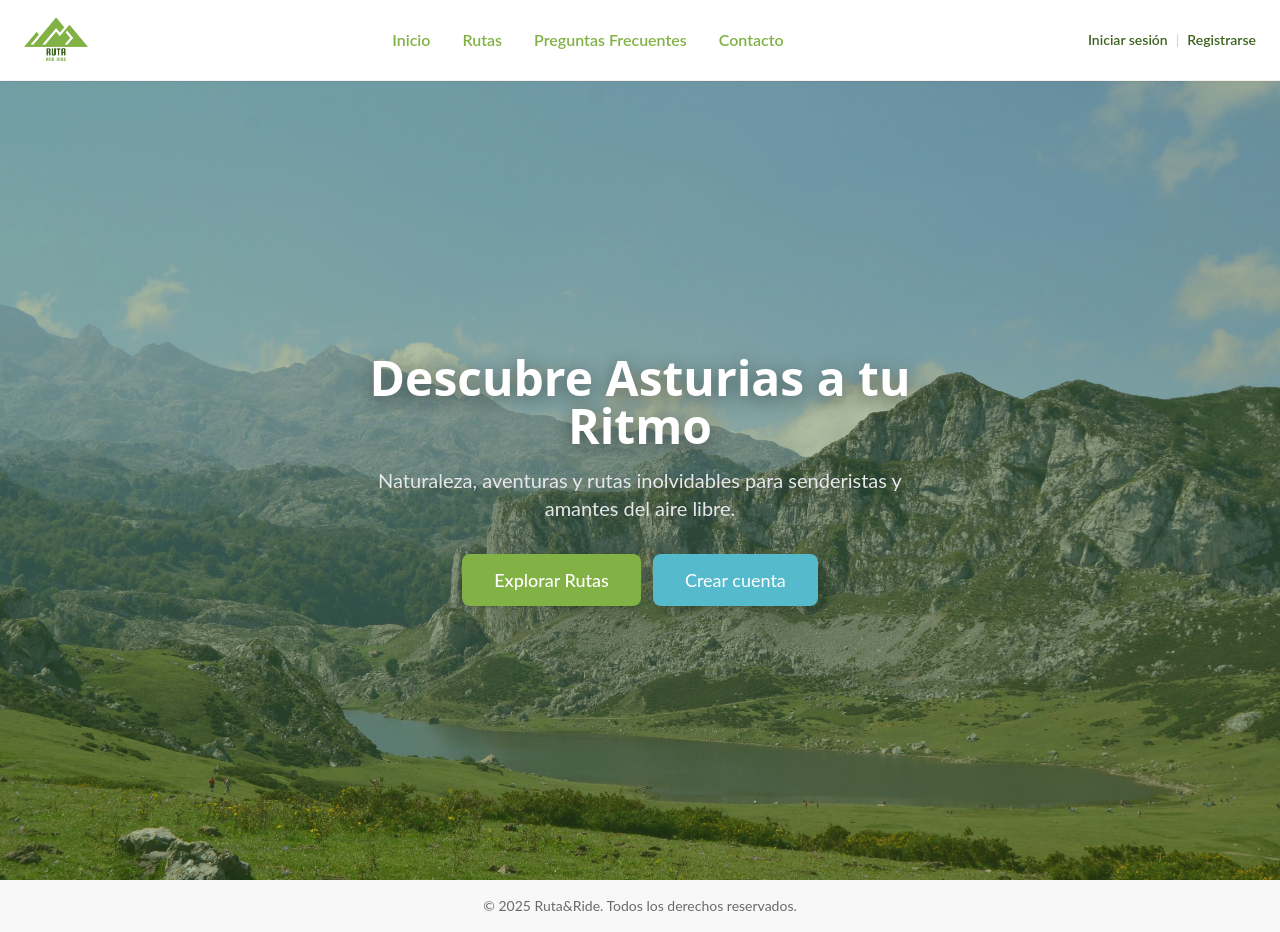
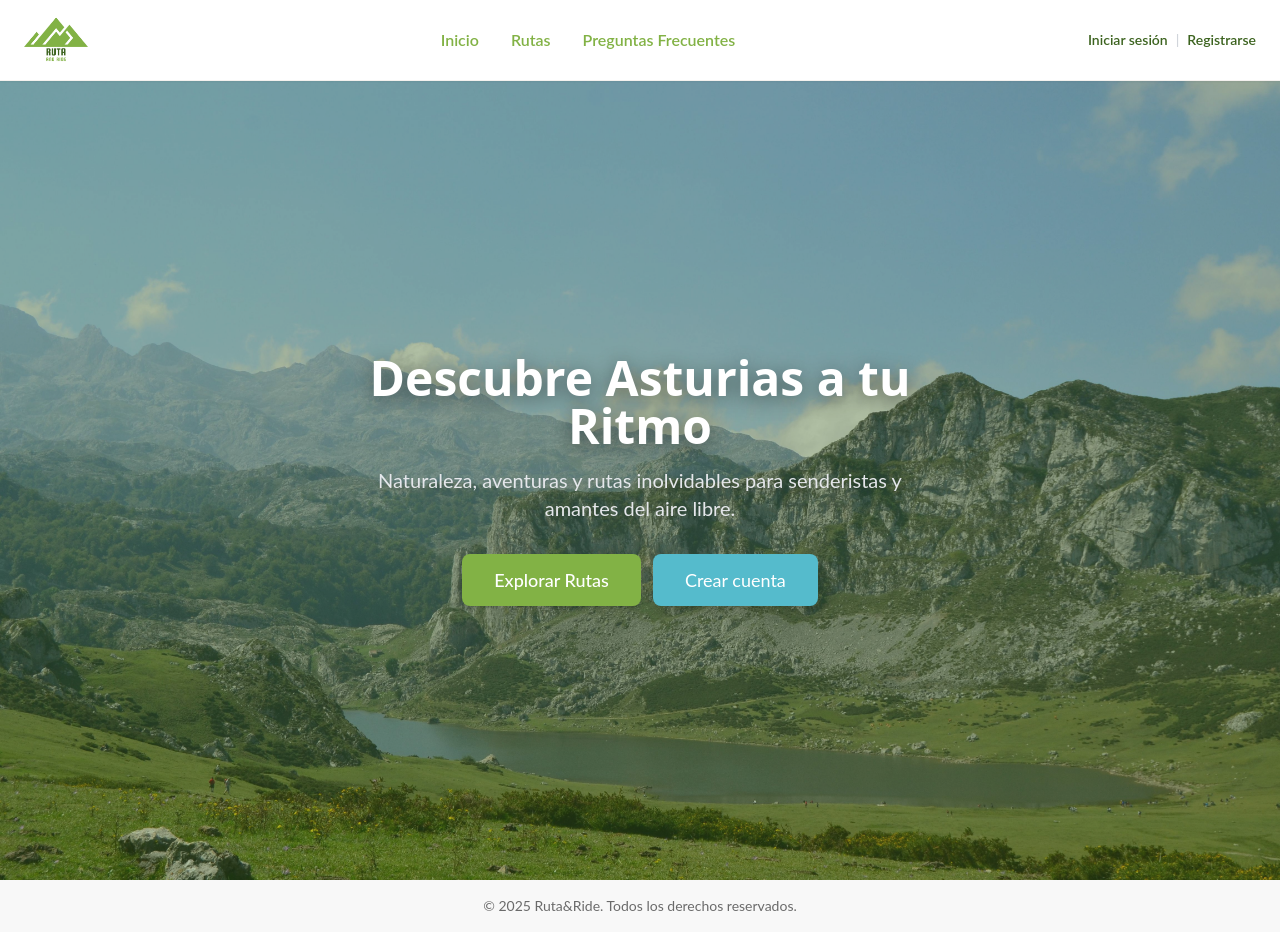
Before and after one commit to milcaponce/asturias-ruta-ride-frontend, a React (Vite) app: page /home in a window 1280 px wide. Built offline with nearby package versions, Linux system fonts and the light colour scheme.

Commit message:
feat: replace Contact page with Shared Trips placeholder in navigation

```diff
--- a/src/components/header/Header.jsx
+++ b/src/components/header/Header.jsx
@@ -34,9 +34,11 @@ const Header = () => {
                         <Link to="/preguntas-frecuentes" className="hover:text-brandGreen transition-colors duration-200">
                             Preguntas Frecuentes
                         </Link>
-                        <Link to="/contacto" className="hover:text-brandGreen transition-colors duration-200">
-                            Contacto
-                        </Link>
+
+                        {/* 🔒 FUTURA FEATURE: Viajes Compartidos */}
+                        {/*<Link to="/viajes-compartidos" className="hover:text-brandGreen transition-colors duration-200">
+                            Viajes compartidos
+                        </Link>*/}
                     </nav>
 
           {/* Auth / User Section */}
@@ -114,13 +116,15 @@ const Header = () => {
                         >
                             Preguntas Frecuentes
                         </Link>
-                        <Link
-                        to="/contacto"
+
+                        {/* 🔒 FUTURA FEATURE: Viajes Compartidos */}
+                        {/*<Link
+                        to="/viajes-compartidos"
                         onClick={closeMenu}
                         className="block hover:text-brandGreen transition-colors duration-200"
                         >
-                            Contacto
-                        </Link>
+                            Viajes compartidos
+                        </Link>*/}
                     </nav>
                 )}
             </header>
```
